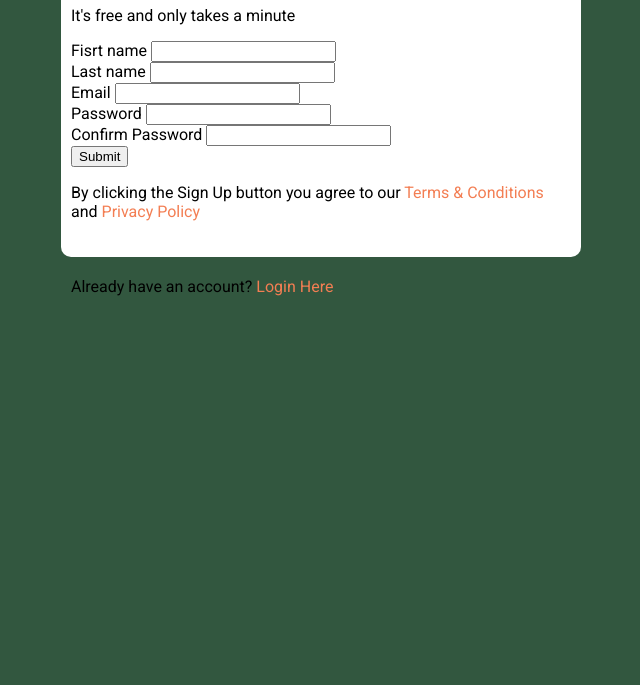
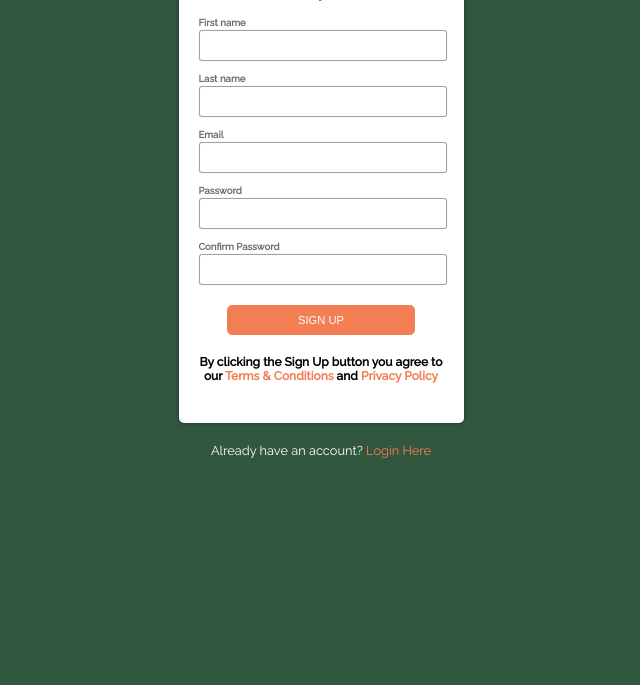
Before and after one commit to silmu/HTML_CSS_course, a plain HTML site: page 3_week/Sing_up_page/index.html in a window 1280 px wide. Shown: the part 115-800 px from the top of the page, without its empty margins (319-959 px from the left). Drawn offline with Linux system fonts and the light colour scheme.

Commit message:
Added styling to Sign Up page

```diff
--- a/3_week/Sing_up_page/index.html
+++ b/3_week/Sing_up_page/index.html
@@ -8,7 +8,7 @@
     <link rel="preconnect" href="https://fonts.googleapis.com" />
     <link rel="preconnect" href="https://fonts.gstatic.com" crossorigin />
     <link
-      href="https://fonts.googleapis.com/css2?family=Roboto:wght@400;700&display=swap"
+      href="https://fonts.googleapis.com/css2?family=Raleway:wght@400;500&display=swap"
       rel="stylesheet"
     />
     <title>Sign Up</title>
@@ -20,7 +20,7 @@
       <form>
         <frameset>
           <div>
-            <label for="first_name">Fisrt name</label>
+            <label for="first_name">First name</label>
             <input type="text" id="first_name" />
           </div>
           <div>
@@ -39,10 +39,9 @@
             <label for="confirm_pass">Confirm Password</label>
             <input type="password" id="confirm_pass" />
           </div>
-          <div>
-            <input type="submit" />
+            <button type="submit" class="button">Sign up</button>
           </div>
-          <p>
+          <p class="policy">
             By clicking the Sign Up button you agree to our
             <a href="http://" target="_blank" rel="noopener noreferrer"
               >Terms & Conditions</a
--- a/3_week/Sing_up_page/style.css
+++ b/3_week/Sing_up_page/style.css
@@ -1,23 +1,67 @@
+* {
+  padding: 0;
+  margin: 0;
+}
 body {
   background-color: #32573f;
-  font-family: 'Roboto', sans-serif;
+  font-family: 'Raleway', sans-serif;
   color: black;
 }
 .container {
   background-color: white;
-  border-radius: 10px;
-  max-width: 500px;
+  border-radius: 5px;
+  max-width: 245px;
   margin: 20px auto;
-  padding: 20px 10px;
+  padding: 20px;
+  box-shadow: 0px 0px 5px rgba(0, 0, 0, 0.384);
+}
+.container p {
+  padding-bottom: 10px;
+  font-weight: bolder;
+  text-align: center;
 }
 h1 {
-  font-weight: lighter;
+  padding-bottom: 20px;
+  text-align: center;
+}
+label {
+  color: rgb(110, 110, 110);
+  font-weight: bolder;
+  font-size: 60%;
+}
+input {
+  display: block;
+  border-width: 1px;
+  border-color: rgb(161, 161, 161);
+  border-style: solid;
+  border-radius: 3px;
+  box-shadow: 0px 0px 1px rgba(0, 0, 0, 0.233);
+  width: 95%;
+  padding: 7px;
+  margin-bottom: 6px;
+}
+.button {
+  display: block;
+  text-transform: uppercase;
+  font-size: 70%;
+  background-color: #f37e53;
+  color: white;
+  border: 1px solid #f37e53;
+  border-radius: 5px;
+  padding: 8px 70px;
+  margin: 20px auto;
 }
 a {
   text-decoration: none;
   color: #f37e53;
 }
+.policy {
+  font-size: 75%;
+  font-weight: bolder;
+  margin-bottom: 10px;
+}
 footer {
-  max-width: 500px;
-  margin: 20px auto;
+  font-size: 80%;
+  text-align: center;
+  color: white;
 }
```
